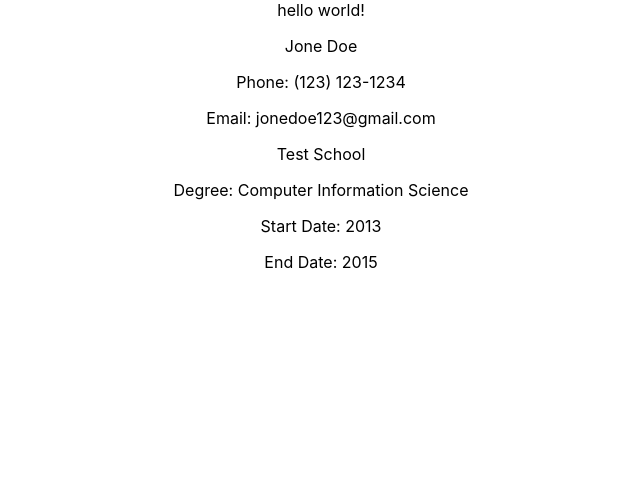
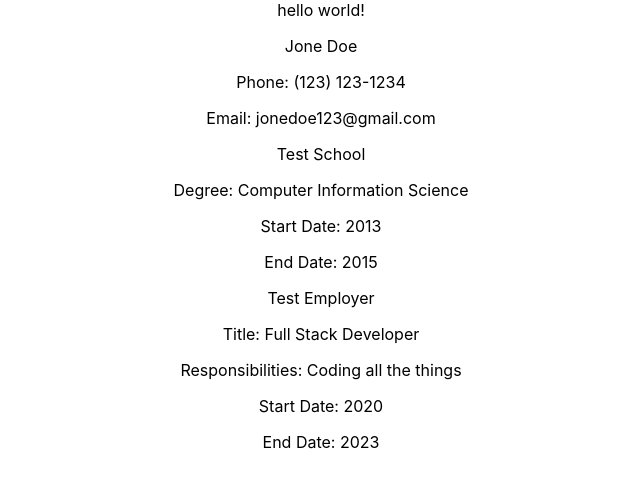
Before and after one commit to itsMe-ThatOneGuy/cv-project, a React (Create React App) app: page / in a window 1280 px wide. Shown: the top 488 px of the page, without its empty margins (319-959 px from the left). Built offline with nearby package versions, Linux system fonts and the light colour scheme.

Commit message:
imported the employment file

```diff
--- a/src/App.js
+++ b/src/App.js
@@ -1,6 +1,7 @@
 import React, { Component } from "react";
 import "./App.css";
 import Education from "./components/Education";
+import Employment from "./components/Employment";
 import General from "./components/General";
 
 class App extends Component {
@@ -15,6 +16,7 @@ class App extends Component {
 				{this.state.message}
 				<General />
 				<Education />
+				<Employment />
 			</div>
 		);
 	}
```
